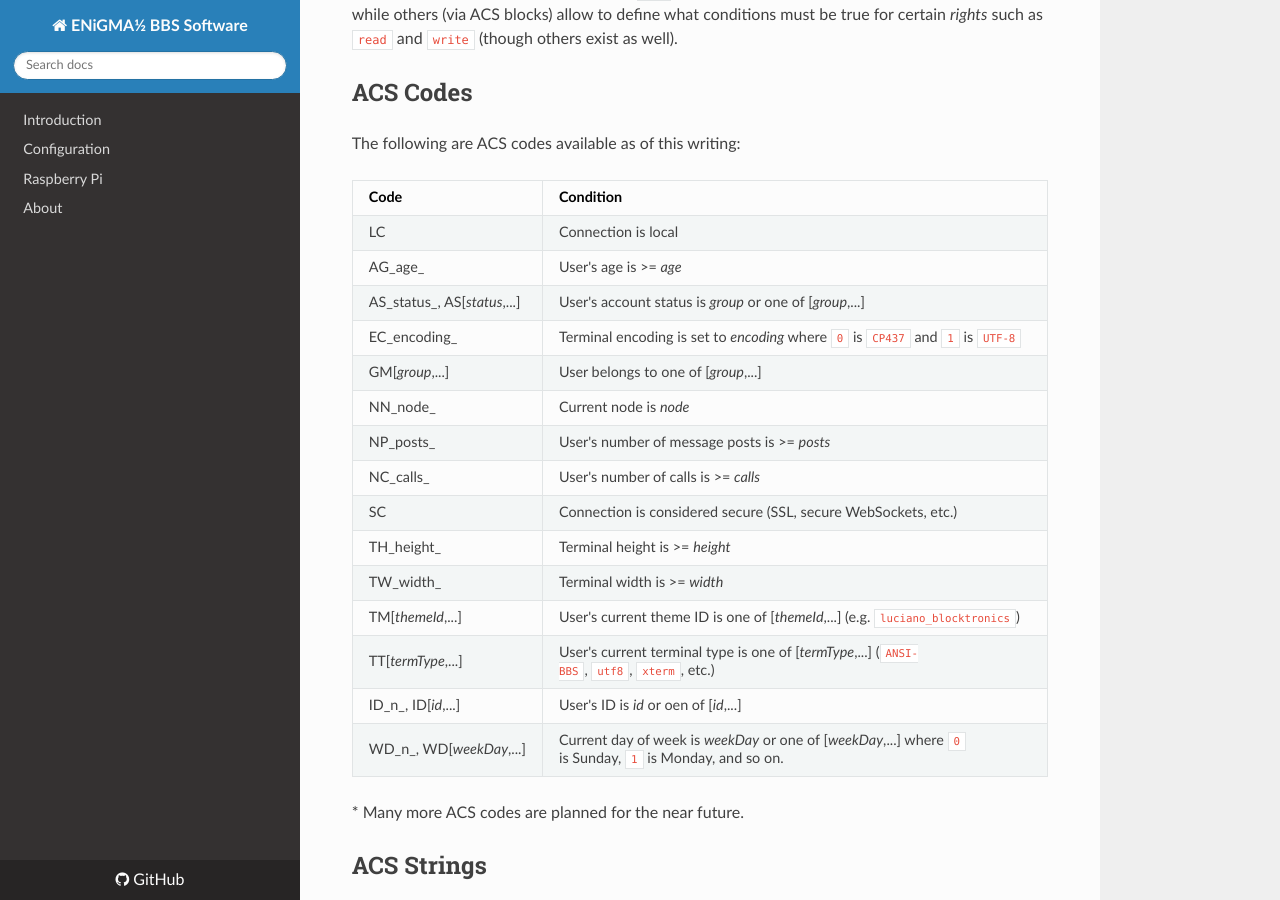
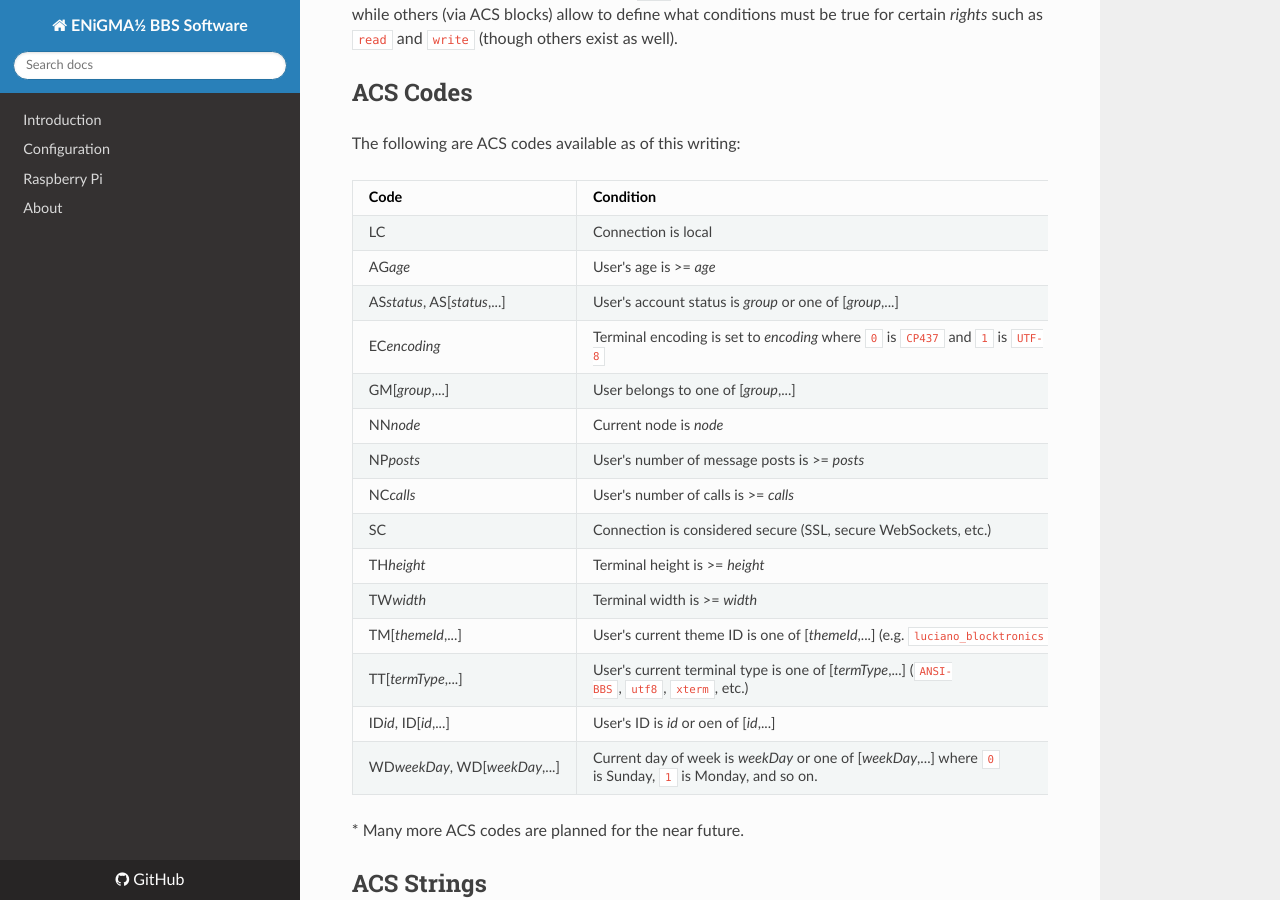
Before and after one commit to NuSkooler/enigma-bbs, an MkDocs documentation site: the page built from docs/configuration/acs.md, in a window 1280 px wide and 900 px high, scrolled down 249 px. Built offline with MkDocs 1.6.1, drawn with Linux system fonts in a browser that asks for light colours; nearby versions of some CDN libraries; old or Windows-style settings are respelled for this version of MkDocs.

Commit message:
Hopefully GitHub markdown works better this way...

```diff
--- a/docs/configuration/acs.md
+++ b/docs/configuration/acs.md
@@ -12,20 +12,20 @@ The following are ACS codes available as of this writing:
 | Code | Condition |
 |------|-------------|
 | LC | Connection is local |
-| AG_age_ | User's age is >= _age_ |
-| AS_status_, AS[_status_,...] | User's account status is _group_ or one of [_group_,...] |
-| EC_encoding_ | Terminal encoding is set to _encoding_ where `0` is `CP437` and `1` is `UTF-8` |
+| AG<i>age</i> | User's age is >= _age_ |
+| AS<i>status</i>, AS[_status_,...] | User's account status is _group_ or one of [_group_,...] |
+| EC<i>encoding</i> | Terminal encoding is set to _encoding_ where `0` is `CP437` and `1` is `UTF-8` |
 | GM[_group_,...] | User belongs to one of [_group_,...] |
-| NN_node_ | Current node is _node_ |
-| NP_posts_ | User's number of message posts is >= _posts_ |
-| NC_calls_ | User's number of calls is >= _calls_ |
+| NN<i>node</i> | Current node is _node_ |
+| NP<i>posts</i> | User's number of message posts is >= _posts_ |
+| NC<i>calls</i> | User's number of calls is >= _calls_ |
 | SC | Connection is considered secure (SSL, secure WebSockets, etc.) |
-| TH_height_ | Terminal height is >= _height_ |
-| TW_width_ | Terminal width is >= _width_ |
+| TH<i>height</i> | Terminal height is >= _height_ |
+| TW<i>width</i> | Terminal width is >= _width_ |
 | TM[_themeId_,...] | User's current theme ID is one of [_themeId_,...] (e.g. `luciano_blocktronics`) |
 | TT[_termType_,...] | User's current terminal type is one of [_termType_,...] (`ANSI-BBS`, `utf8`, `xterm`, etc.) |
-| ID_n_, ID[_id_,...] | User's ID is _id_ or oen of [_id_,...] |
-| WD_n_, WD[_weekDay_,...] | Current day of week is _weekDay_ or one of [_weekDay_,...] where `0` is Sunday, `1` is Monday, and so on. |
+| ID<i>id</i>, ID[_id_,...] | User's ID is _id_ or oen of [_id_,...] |
+| WD<i>weekDay</i>, WD[_weekDay_,...] | Current day of week is _weekDay_ or one of [_weekDay_,...] where `0` is Sunday, `1` is Monday, and so on. |
 
 \* Many more ACS codes are planned for the near future.
 
```
